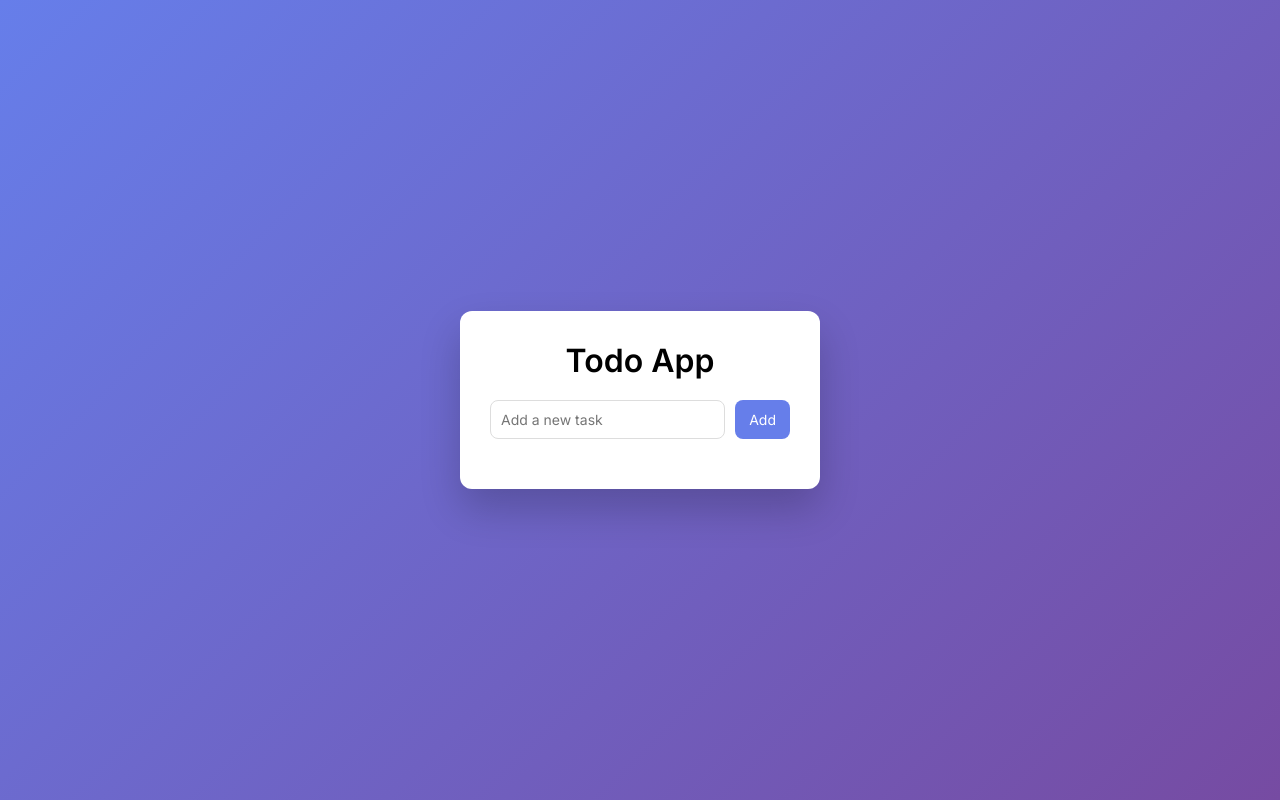
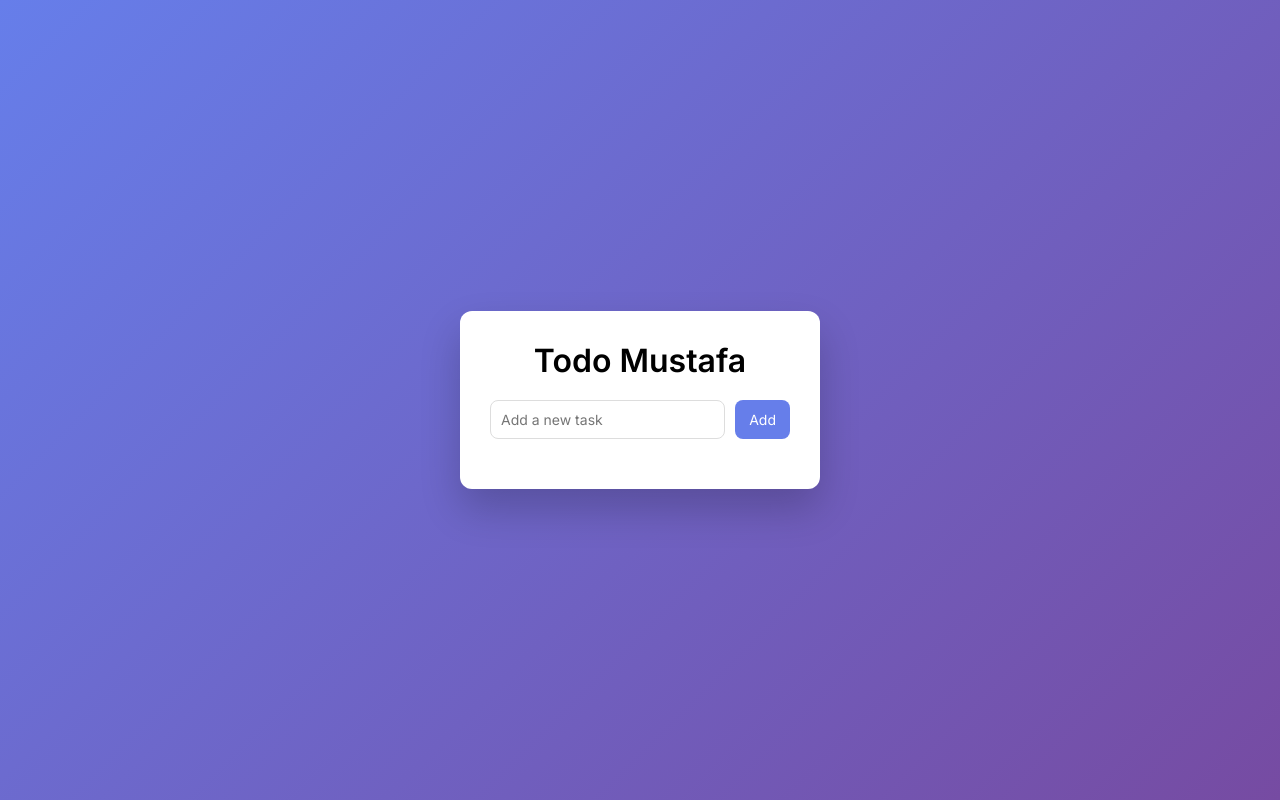
Before and after one commit to daany786/todo-devops, a website: page public/index.html in a window 1280 px wide. Drawn offline with Linux system fonts and the light colour scheme; no server answers.

Commit message:
mustafa commit

```diff
--- a/public/index.html
+++ b/public/index.html
@@ -97,7 +97,7 @@
 <body>
 
   <div class="card">
-    <h1>Todo App
+    <h1>Todo Mustafa
     </h1>
 
     <div class="input-group">
```
